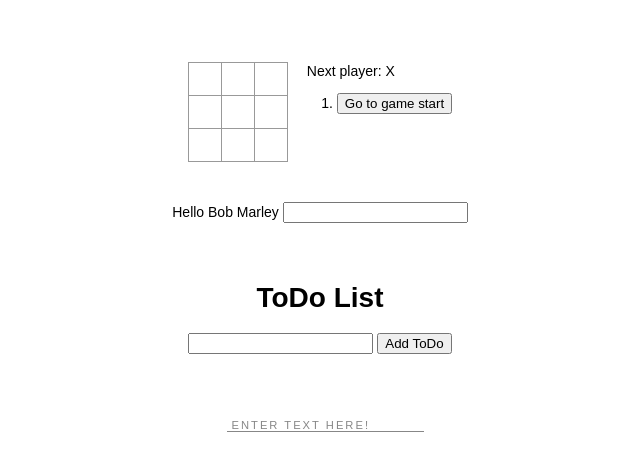
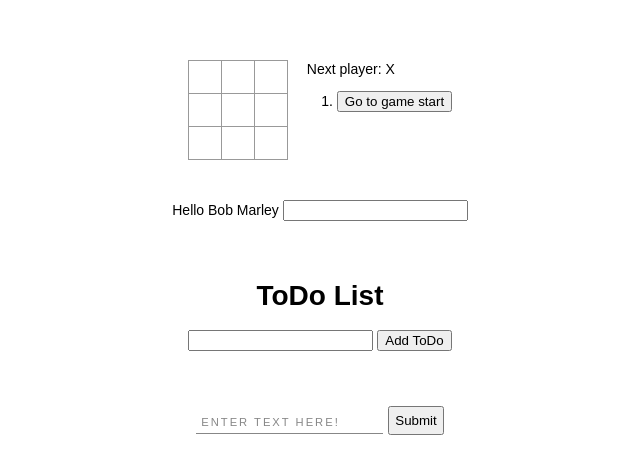
Before and after one commit to TextError/Learn-Typescript, a React (Create React App) app: page / in a window 1280 px wide. Shown: the part 150-624 px from the top of the page, without its empty margins (320-960 px from the left). Built offline with nearby package versions, Linux system fonts and the light colour scheme.

Commit message:
Form styling and onFocus

```diff
--- a/src/components/Redux_Crud/Form.tsx
+++ b/src/components/Redux_Crud/Form.tsx
@@ -8,6 +8,7 @@ const Form: React.FC = () => {
   const {input, error} = state;
 
   const onChange = (e: inputEvt) => setState({ ...state, input: e.target.value });
+  const onFocus = () => !isEmpty(error) && setState({ ...state, error: '' });
 
   const onSubmit = (e: formSubmit) => {
     e.preventDefault();
@@ -21,9 +22,11 @@ const Form: React.FC = () => {
         label='Enter text here!'
         value={input}
         onChange={onChange}
+        onFocus={onFocus}
         type='text'
         error={error}
       />
+      <button type='submit'>Submit</button>
     </form>
   )
 };
--- a/src/components/Redux_Crud/ts/interface.ts
+++ b/src/components/Redux_Crud/ts/interface.ts
@@ -6,6 +6,7 @@ export interface IInput {
   label: string;
   value: string | number;
   onChange: (e: inputEvt) => void;
+  onFocus(): void;
   type: string;
   error: string;
 }
--- a/src/components/common/form/input/Input.tsx
+++ b/src/components/common/form/input/Input.tsx
@@ -5,7 +5,7 @@ import isEmpty from '../../utils/isEmpty';
 import './input.css';
 import { IInput } from '../../../Redux_Crud/ts/interface';
 
-const Input: React.FC<IInput> = ({ name, label, value, onChange, type, error }) => {
+const Input: React.FC<IInput> = ({ name, label, value, onChange, onFocus, type, error }) => {
   const err = !isEmpty(error);
   const val = !isEmpty(value);
   return (
@@ -15,6 +15,7 @@ const Input: React.FC<IInput> = ({ name, label, value, onChange, type, error })
         name={name}
         value={value}
         onChange={onChange}
+        onFocus={onFocus}
         type={type}
         autoComplete='off'
         required
--- a/src/components/common/form/input/input.css
+++ b/src/components/common/form/input/input.css
@@ -1,11 +1,13 @@
 .input-wrapper {
   position: relative;
+  display: flex;
+  flex-wrap: wrap;
+  width: 100%;
   margin: 25px 0;
-  width: 100%;
 }
 .input {
   width: 100%;
-  padding: 7px 5px 0 5px;
+  padding: 7px 5px 5px 5px;
   color: var(--darkWhite);
   background: transparent;
   border: none;
--- a/src/index.css
+++ b/src/index.css
@@ -96,3 +96,15 @@ ol, ul {
   justify-content: center;
   margin: 20px 0;
 }
+
+/* -------- Typescript -------- */
+
+.crud form {
+  display: flex;
+  justify-content: baseline;
+  align-items: center;
+}
+.crud form button {
+  margin-left: 5px;
+  padding: 5px;
+}
```
